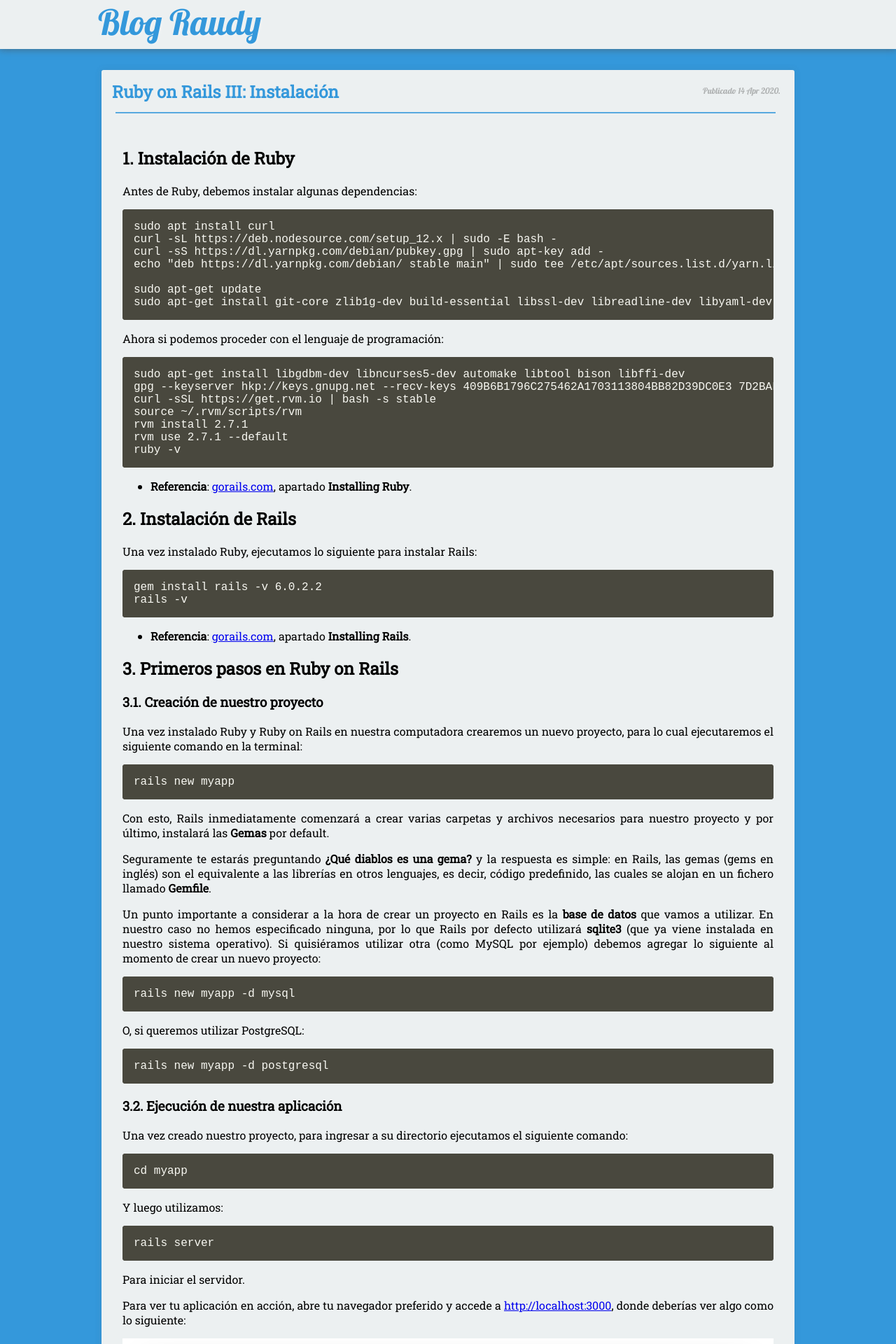
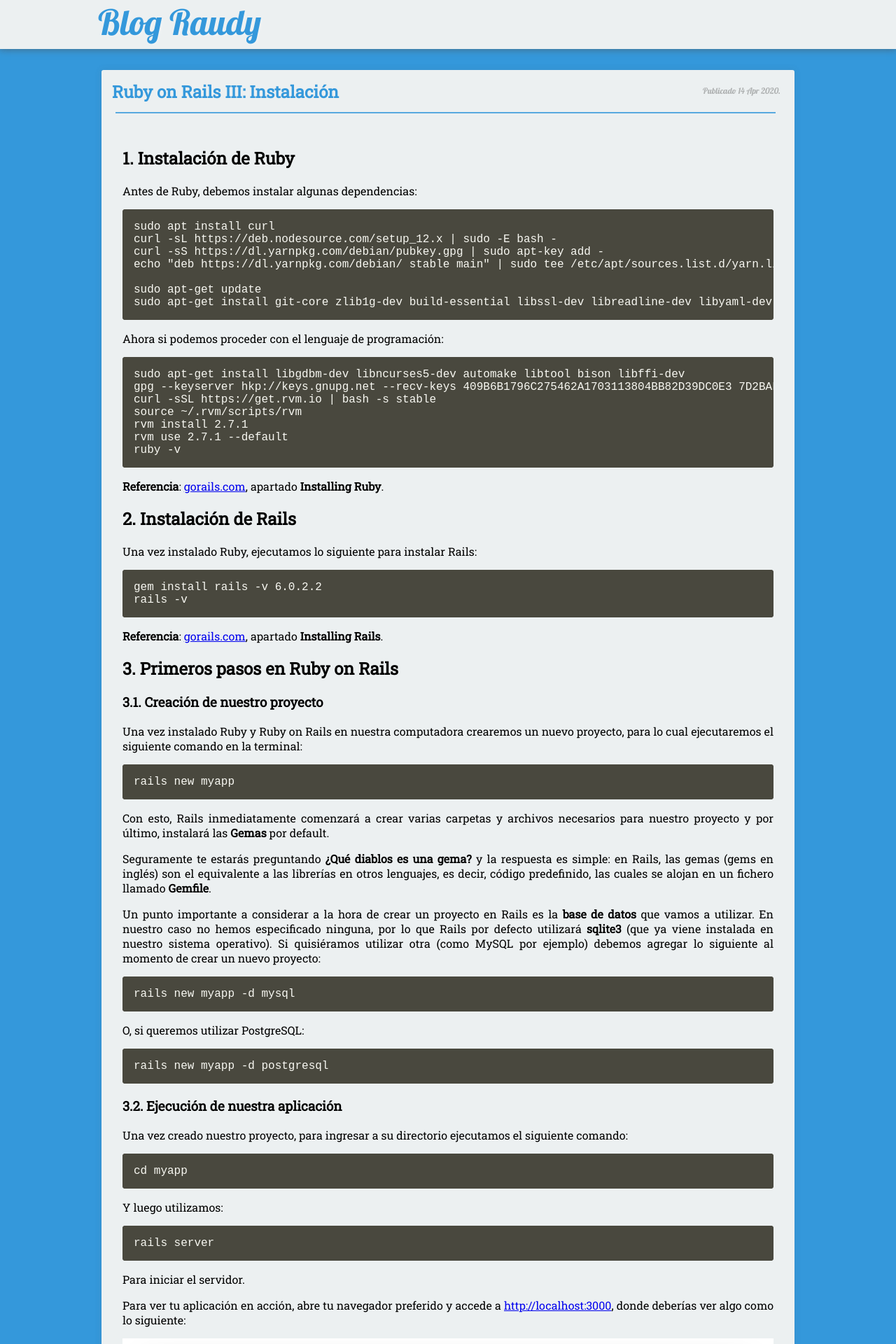
Before and after one commit to nisoto/Blog-anterior-2.0, a Jekyll site: the page built from _posts/2020-04-14-rails-iii-instalacion.md, in a window 1280 px wide. Shown: the top 1920 px of the page at 70% size. Built offline with Jekyll 4.4.1, drawn with Linux system fonts in a browser that asks for light colours; nearby versions of some CDN libraries.

````diff
--- a/_posts/2020-04-14-rails-iii-instalacion.md
+++ b/_posts/2020-04-14-rails-iii-instalacion.md
@@ -32,7 +32,7 @@ rvm use 2.7.1 --default
 ruby -v
 ```
 
-* **Referencia**: [gorails.com](https://gorails.com/setup/ubuntu/18.04), apartado **Installing Ruby**.
+**Referencia**: [gorails.com](https://gorails.com/setup/ubuntu/18.04), apartado **Installing Ruby**.
 
 ## 2. Instalación de Rails
 
@@ -43,7 +43,7 @@ gem install rails -v 6.0.2.2
 rails -v
 ```
 
-* **Referencia**: [gorails.com](https://gorails.com/setup/ubuntu/18.04), apartado **Installing Rails**.
+**Referencia**: [gorails.com](https://gorails.com/setup/ubuntu/18.04), apartado **Installing Rails**.
 
 ## 3. Primeros pasos en Ruby on Rails
 
````
